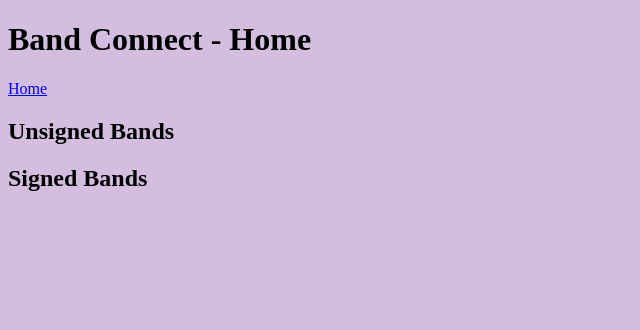
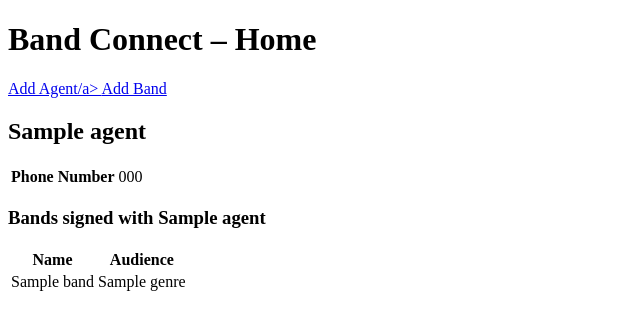
Before and after one commit to echolocate/band-connect, a Flask app: page / in a window 1280 px wide. Shown: the top 330 px of the page, without its empty margins (0-640 px from the left). Run offline with Flask 2, Linux system fonts and the light colour scheme; a database or web service that is not in the repository returns one stand-in record (values such as "Sample title"); data that the repository does not hold is empty.

Commit message:
reverted to known working after experimental rabbit holes

```diff
--- a/frontend/application/routes.py
+++ b/frontend/application/routes.py
@@ -2,72 +2,42 @@ from application import app
 from application.forms import CreateBandForm, CreateAgentForm
 from flask import render_template, request, redirect, url_for, jsonify
 import requests
-from os import getenv
 
-@app.route('/', methods=['GET'])
+@app.route('/', methods=["GET"])
 def home():
-    bands = requests.get("http://bc-backend:5000/read/allBands").json()["bands"]
-    return render_template('index.html', title="Home", bands=bands)
+    agents = requests.get(f"http://bc-backend:5000/read/allAgents").json()["agents"]
+    return render_template("index.html", title="Home", agents=agents)
 
-@app.route('/create/agent', methods=['GET','POST'])
+@app.route('/create/agent', methods=["GET", "POST"])
 def create_agent():
     form = CreateAgentForm()
 
     if request.method == "POST":
         response = requests.post(
-            f"http://{backend}/create/agent",
+            f"http://bc-backend:5000/create/agent",
             json={
                 "name": form.name.data,
                 "phone": form.phone.data
             }
         )
-        return redirect(url_for('home'))
+        return redirect(url_for("home"))
 
-    return render_template("create_agent.html", title="Add agent", form=form)
+@app.route('/create/band', methods=['GET', 'POST'])
+def create_band():
+    form = CreateBandForm()
 
+    package = requests.get(f"http://bc-backend:5000/read/allBands").json()
+    for agent in package["agents"]:
+        form.agent.choices.append((agent["id"], agent["name"]))
 
-# @app.route('/create/band', methods=['GET','POST'])
-# def create_band():
-#     form = BandForm()
+    if request.method == "POST":
+        response = requests.post(
+            f"http://bc-backend:5000/create/moon/{form.agent.data}",
+            json={
+                "name": form.name.data,
+                "phone": form.phone.data
+            }
+        )
+        return redirect(url_for("home"))
 
-#     if request.method == "POST":
-#         response = requests.post(
-#             f"http://{backend_host}/create/band",
-#             json={"name": form.name.data}
-#         )
-#         app.logger.info(f"Response: {response.text}")
-#         return redirect(url_for('home'))
-
-# @app.route('/update/band/<int:id>', methods=['GET','POST'])
-# def update_band(id):
-#     form = BandForm()
-#     band = requests.get(f"http://{backend_host}/read/band/{id}").json()
-#     app.logger.info(f"Band: {band}")
-
-#     if request.method == "POST":
-#         response = requests.put(
-#             f"http://{backend_host}/update/band/{id}",
-#             json={"description": form.description.data}
-#         )
-#         return redirect(url_for('home'))
-
-# @app.route('/update/agent/<int:id>', methods=['GET','POST'])
-# def update_agent(id):
-#     form = AgentForm()
-#     task = requests.get(f"http://{backend_host}/read/task/{id}").json()
-#     app.logger.info(f"Task: {task}")
-
-#     if request.method == "POST":
-#         response = requests.put(
-#             f"http://{backend_host}/update/task/{id}",
-#             json={"description": form.description.data}
-#         )
-#         return redirect(url_for('home'))
-
-
-
-# @app.route('/delete/band/<int:id>')
-# def delete_band(id):
-#     response = requests.delete(f"http://{backend_host}/delete/band/{id}")
-#     app.logger.info(f"Response: {response.text}")
-#     return redirect(url_for('home'))
+    return render_template("create_band.html", title="Add Band", form=form)
--- a/frontend/application/templates/index.html
+++ b/frontend/application/templates/index.html
@@ -1,51 +1,27 @@
 {% extends "layout.html" %}
 {% block body %}
+    {% for agent in agents %}
+    <table>
+        <h2>{{ agent["name"] }}</h2>
+        <tr>
+            <td><b>Phone Number</b></td>
+            <td>{{ agent["phone"] }}</td>
+        </tr>
+    </table>
 
-    <h2>Unsigned Bands</h2>
-    {% for band in all_bands %}
-    {% if band.signed == False %}
-        <p>
-            Band ID: {{ band["id"] }}<br>
-            Band Name: {{ band["name"] }}<br>
-            {#<!-- <a href="{{ url_for('update_task', id=task.id) }}">Edit</a>
-            <a href="{{ url_for('delete_task', id=task.id) }}">Delete</a>
-            <a href="{{ url_for('complete_task', id=task.id) }}">Complete</a> -->#}
-        </p>
-    {% endif %}
-    {% endfor %}
-
-    <h2>Signed Bands</h2>
-    {% for band in all_bands %}
-    {% if band.signed == True %}
-        <p>
-            Band ID: {{ band.id }}<br>
-            Band Name: {{ band.name }}<br>
-            {#<!-- <a href="{{ url_for('update_band', id=band.id) }}">Edit</a>
-            <a href="{{ url_for('delete_band', id=band.id) }}">Delete</a>
-            <a href="{{ url_for('unsigned_band', id=band.id) }}">Incomplete</a> -->#}
-        </p>
-    {% endif %}
-    {% endfor %}
-
-{% endblock body %}
-
-
-{#<!-- {% extends "layout.html" %}
-{% block body %}
-    {% for band in bands %}
+    <h3>Bands signed with {{ agent["name"] }}</h3>
     <table>
-        <h2>{{ band["name"] }}</h2>
         <tr>
-            <td><b>Phone</b></td>
-            <td>{{ band["phone"] }}</td>
+            <th>Name</th>
+            <th>Audience</th>
         </tr>
+        {% for band in agent["bands"] %}
         <tr>
-            <td><b>Genre</b></td>
+            <td>{{ band["name"] }}</td>
             <td>{{ band["genre"] }}</td>
         </tr>
-        <tr>
-            <td><b>Number of members</b></td>
-            <td>{{ band["members"] }}</td>
-        </tr>
+        {% endfor %}
+    </table>
+
     {% endfor %}
-{% endblock body %}    -->#}
+{% endblock body %}
--- a/frontend/application/templates/layout.html
+++ b/frontend/application/templates/layout.html
@@ -3,11 +3,11 @@
     <head>
         <title>Band Connect</title>
     </head>
-    <body style="background-color: rgb(211, 190, 224);">
-        <h1>Band Connect - {{ title }}</h1>
-        <a href="{{ url_for('home') }}">Home</a>
-        {#<!-- <a href="{{ url_for('create_agent') }}">Agents</a>         -->#}
+    <body>
+        <h1>Band Connect – {{ title }}</h1>
+        <a href="{{ url_for('create_Agent') }}">Add Agent/a>
+        <a href="{{ url_for('create_band') }}">Add Band</a>
         {% block body %}
-        {% endblock body %}
+        {% endblock %}
     </body>
 </html>
```
Also changed, not shown: frontend/application/templates/create_band.html (+2 -6 lines), frontend/application/forms.py (line endings or trailing spaces), frontend/application/templates/create_agent.html (line endings or trailing spaces).
